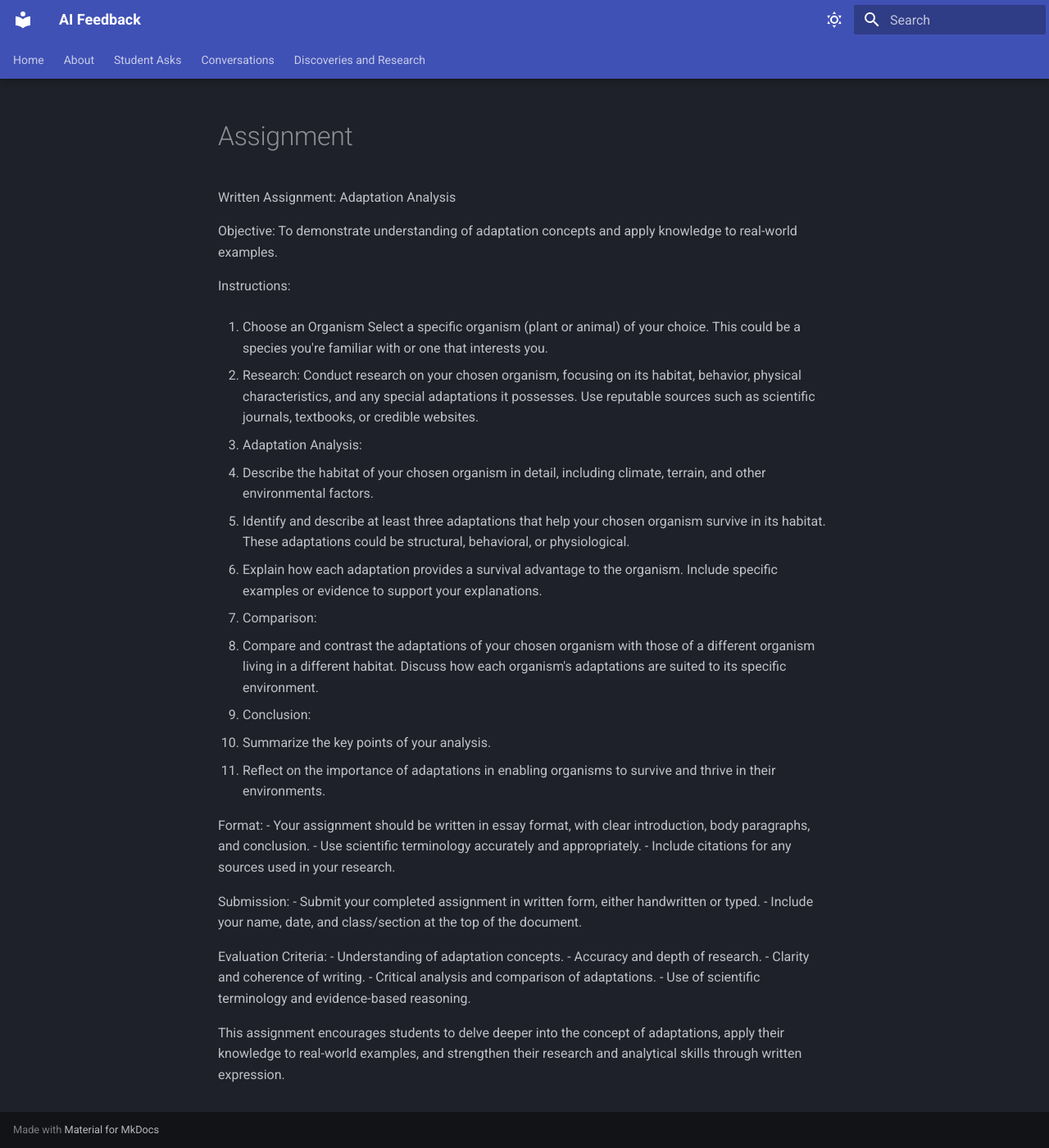
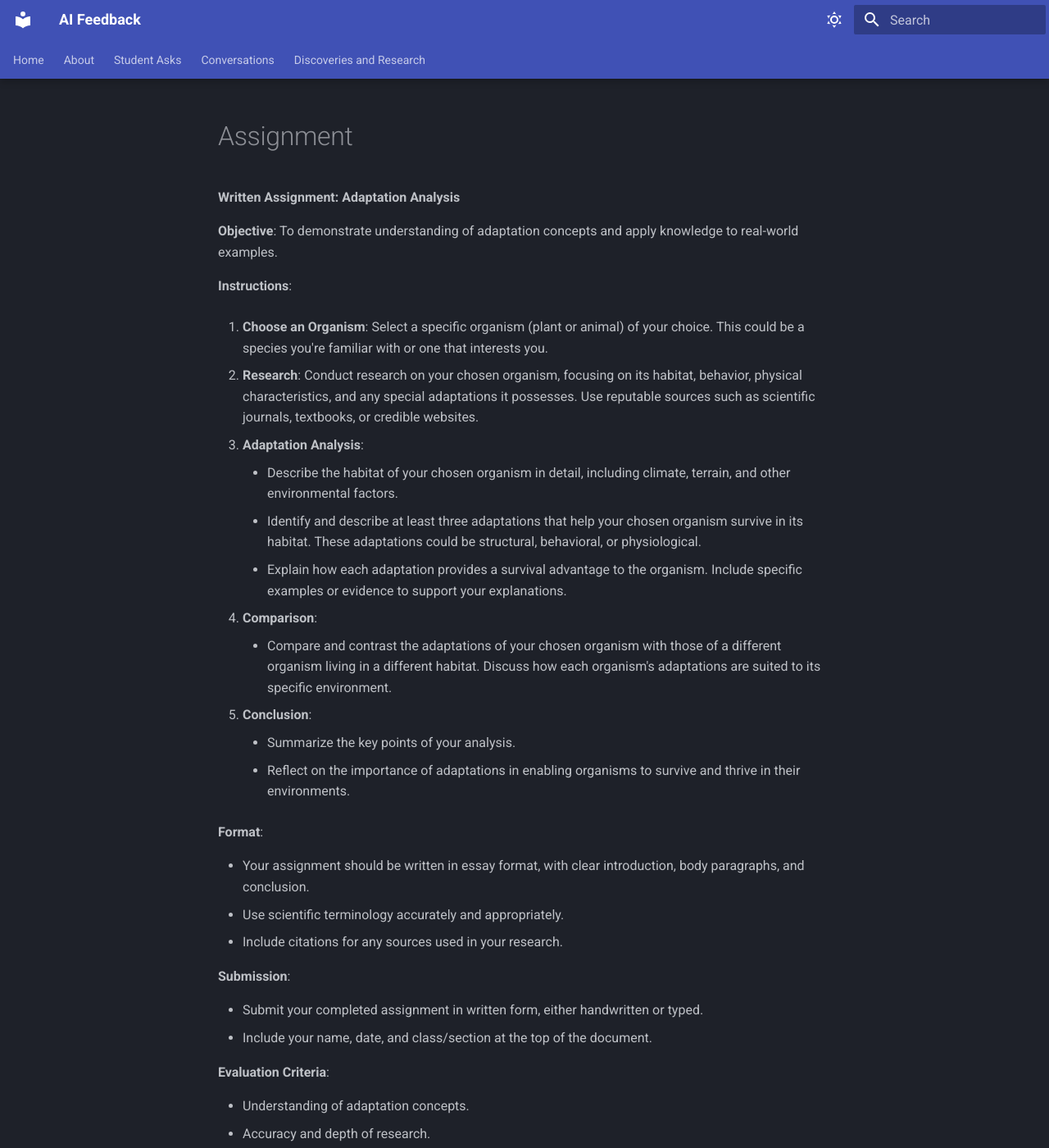
Before and after one commit to SandeepMango159/AIFeedbackEducationDocs, an MkDocs documentation site: the page built from docs/Student Asks/Biology/Adaptation Analysis Assignment/Assignment.md, in a window 1280 px wide and 1400 px high. Shown: the whole window at 82% size. Built offline with MkDocs 1.6.1 and Material for MkDocs 9.7.7, drawn with Linux system fonts in a browser that asks for light colours; some of the changed lines change nothing that is shown; some of the changed text lies outside the part shown.

Commit message:
Reformatted adaptation analysis assignment page and addded raw versioin
Formatted so that it's easier to read and the markdown works
Added raw version at the bottom for easier copying

````diff
--- a/docs/Student Asks/Biology/Adaptation Analysis Assignment/Assignment.md
+++ b/docs/Student Asks/Biology/Adaptation Analysis Assignment/Assignment.md
@@ -1,35 +1,40 @@
-Written Assignment: Adaptation Analysis
+# Assignment
 
-Objective: To demonstrate understanding of adaptation concepts and apply knowledge to real-world examples.
+**Written Assignment: Adaptation Analysis**
 
-Instructions:
+**Objective**: To demonstrate understanding of adaptation concepts and apply knowledge to real-world examples.
 
-1. Choose an Organism Select a specific organism (plant or animal) of your choice. This could be a species you're familiar with or one that interests you.
+**Instructions**:
 
-2. Research: Conduct research on your chosen organism, focusing on its habitat, behavior, physical characteristics, and any special adaptations it possesses. Use reputable sources such as scientific journals, textbooks, or credible websites.
+1. **Choose an Organism**: Select a specific organism (plant or animal) of your choice. This could be a species you're familiar with or one that interests you.
 
-3. Adaptation Analysis:
-- Describe the habitat of your chosen organism in detail, including climate, terrain, and other environmental factors.
-- Identify and describe at least three adaptations that help your chosen organism survive in its habitat. These adaptations could be structural, behavioral, or physiological.
-- Explain how each adaptation provides a survival advantage to the organism. Include specific examples or evidence to support your explanations.
+2. **Research**: Conduct research on your chosen organism, focusing on its habitat, behavior, physical characteristics, and any special adaptations it possesses. Use reputable sources such as scientific journals, textbooks, or credible websites.
 
-4. Comparison:
-- Compare and contrast the adaptations of your chosen organism with those of a different organism living in a different habitat. Discuss how each organism's adaptations are suited to its specific environment.
+3. **Adaptation Analysis**:
+    - Describe the habitat of your chosen organism in detail, including climate, terrain, and other environmental factors.
+    - Identify and describe at least three adaptations that help your chosen organism survive in its habitat. These adaptations could be structural, behavioral, or physiological.
+    - Explain how each adaptation provides a survival advantage to the organism. Include specific examples or evidence to support your explanations.
 
-5. Conclusion:
-- Summarize the key points of your analysis.
-- Reflect on the importance of adaptations in enabling organisms to survive and thrive in their environments.
+4. **Comparison**:
+    - Compare and contrast the adaptations of your chosen organism with those of a different organism living in a different habitat. Discuss how each organism's adaptations are suited to its specific environment.
 
-Format:
+5. **Conclusion**:
+    - Summarize the key points of your analysis.
+    - Reflect on the importance of adaptations in enabling organisms to survive and thrive in their environments.
+
+**Format**:
+
 - Your assignment should be written in essay format, with clear introduction, body paragraphs, and conclusion.
 - Use scientific terminology accurately and appropriately.
 - Include citations for any sources used in your research.
 
-Submission:
+**Submission**:
+
 - Submit your completed assignment in written form, either handwritten or typed.
 - Include your name, date, and class/section at the top of the document.
 
-Evaluation Criteria:
+**Evaluation Criteria**:
+
 - Understanding of adaptation concepts.
 - Accuracy and depth of research.
 - Clarity and coherence of writing.
@@ -37,3 +42,47 @@ Evaluation Criteria:
 - Use of scientific terminology and evidence-based reasoning.
 
 This assignment encourages students to delve deeper into the concept of adaptations, apply their knowledge to real-world examples, and strengthen their research and analytical skills through written expression.
+
+??? quote "Raw Version"
+    ``` text
+
+    **Written Assignment: Adaptation Analysis**
+
+    **Objective**: To demonstrate understanding of adaptation concepts and apply knowledge to real-world examples.
+
+    **Instructions**:
+
+    1. **Choose an Organism**: Select a specific organism (plant or animal) of your choice. This could be a species you're familiar with or one that interests you.
+
+    2. **Research**: Conduct research on your chosen organism, focusing on its habitat, behavior, physical characteristics, and any special adaptations it possesses. Use reputable sources such as scientific journals, textbooks, or credible websites.
+
+    3. **Adaptation Analysis**:
+    - Describe the habitat of your chosen organism in detail, including climate, terrain, and other environmental factors.
+    - Identify and describe at least three adaptations that help your chosen organism survive in its habitat. These adaptations could be structural, behavioral, or physiological.
+    - Explain how each adaptation provides a survival advantage to the organism. Include specific examples or evidence to support your explanations.
+
+    4. **Comparison**:
+    - Compare and contrast the adaptations of your chosen organism with those of a different organism living in a different habitat. Discuss how each organism's adaptations are suited to its specific environment.
+
+    5. **Conclusion**:
+    - Summarize the key points of your analysis.
+    - Reflect on the importance of adaptations in enabling organisms to survive and thrive in their environments.
+
+    **Format**:
+    - Your assignment should be written in essay format, with clear introduction, body paragraphs, and conclusion.
+    - Use scientific terminology accurately and appropriately.
+    - Include citations for any sources used in your research.
+
+    **Submission**:
+    - Submit your completed assignment in written form, either handwritten or typed.
+    - Include your name, date, and class/section at the top of the document.
+
+    **Evaluation Criteria**:
+    - Understanding of adaptation concepts.
+    - Accuracy and depth of research.
+    - Clarity and coherence of writing.
+    - Critical analysis and comparison of adaptations.
+    - Use of scientific terminology and evidence-based reasoning.
+
+    This assignment encourages students to delve deeper into the concept of adaptations, apply their knowledge to real-world examples, and strengthen their research and analytical skills through written expression.
+    ```
````
